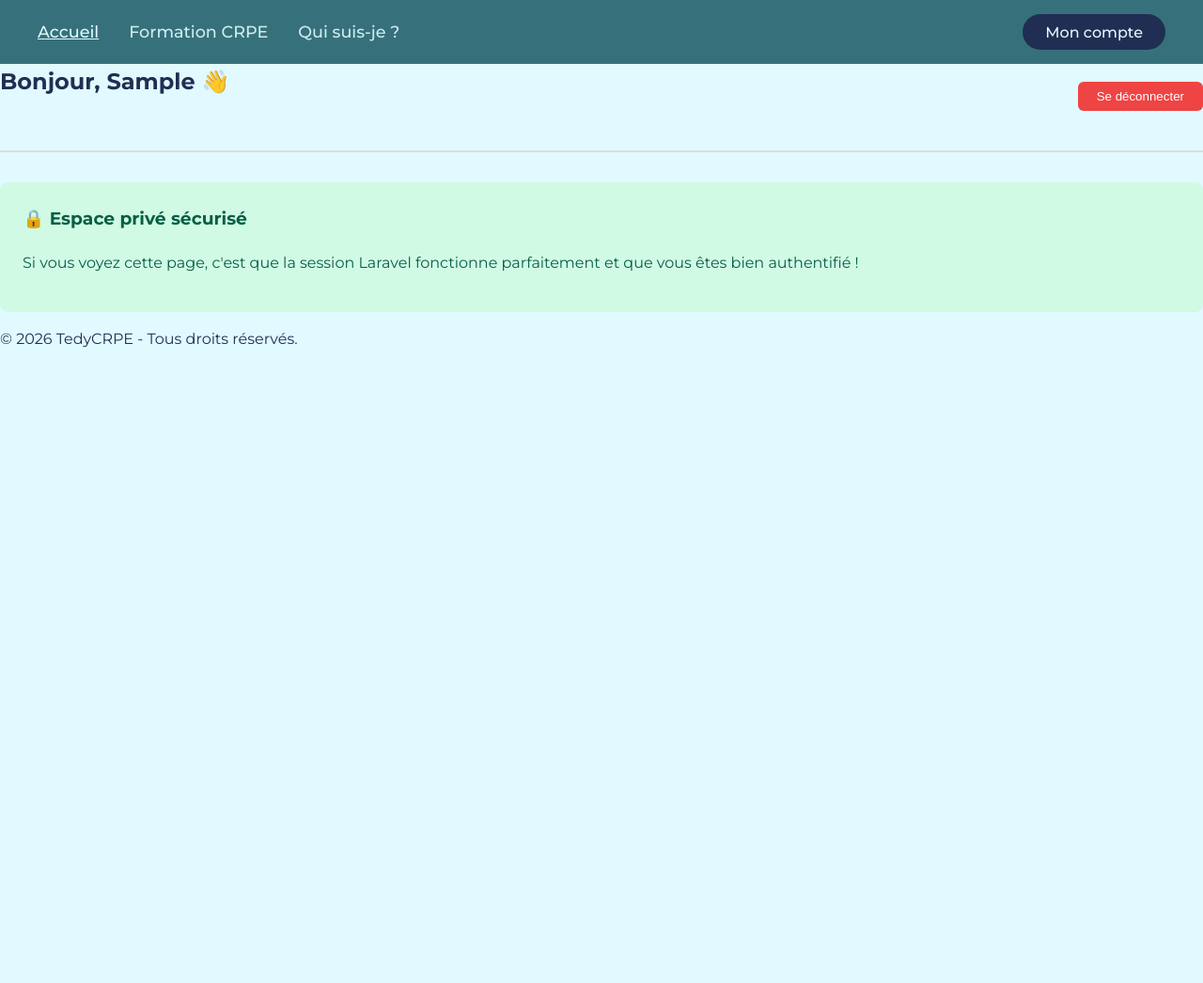
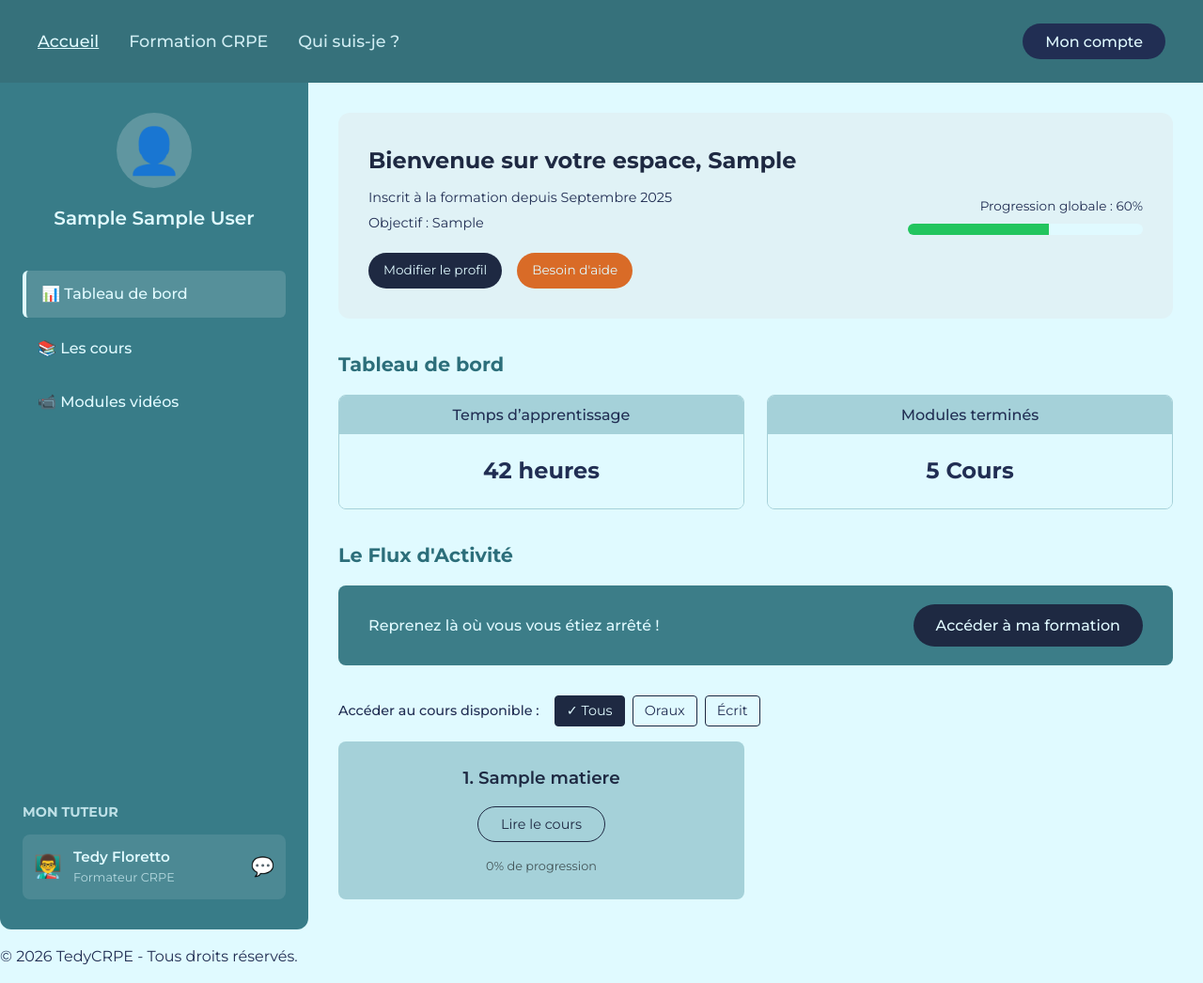
Before and after one commit to LohanVapaille/tedycrpe_CRPE-formation-plateform, a Laravel app: page /formation in a window 1280 px wide. Shown: the whole page at 94% size. Before the commit the page ends 370 px from the top, so only its background shows below. Run offline with Laravel 12, Linux system fonts and the light colour scheme; a user stored in the database is signed in; tables that the repository leaves empty hold one stand-in row (values such as "Sample post"); style sheets or scripts are compiled from the project's sources; parts of the project's set-up code (start-up, migrations or seed data) failed here and were passed over.

Commit message:
correct bug of formation route

```diff
--- a/app/Http/Controllers/FormationController.php
+++ b/app/Http/Controllers/FormationController.php
@@ -1,12 +1,17 @@
 <?php
 
 namespace App\Http\Controllers;
+
+use App\Models\Matiere;
+use Illuminate\Support\Facades\Auth;
 
 class FormationController extends Controller
 {
     public function index()
     {
-        // Seuls les utilisateurs connectés arriveront ici
-        return view('formation.index');
+        // On récupère les matières pour l'étudiant connecté
+        $matieres = Matiere::with('cours')->orderBy('ordre')->get();
+
+        return view('formation.index', compact('matieres'));
     }
 }
--- a/resources/css/app.scss
+++ b/resources/css/app.scss
@@ -7,6 +7,7 @@
 
 @use "pages/home";
 @use "pages/auth";
+@use "pages/dashboard";
 
 /* ==========================================================================
    1. CLASSES DE VISIBILITÉ ACCESSIBILITÉ & RESPONSIVE
@@ -131,6 +132,10 @@ body {
     margin: 0;
 }
 
+.main-content {
+    margin-top: 48.15px;
+}
+
 /* ==========================================================================
    4. DESIGN DES COMPOSANTS (Exemple d'utilisation des variables)
    ========================================================================== */
--- a/resources/css/components/_header.scss
+++ b/resources/css/components/_header.scss
@@ -3,8 +3,7 @@
 
 .main-header {
     background-color: v.$bleuvert; // La couleur bleu-vert de ta maquette
-    padding: 1.25rem 2rem;
-
+    padding: 30px 40px;
     .header-container {
         max-width: 1200px;
         margin: 0 auto;
--- a/resources/css/pages/_auth.scss
+++ b/resources/css/pages/_auth.scss
@@ -2,7 +2,7 @@
 @use "../variables" as v;
 
 .auth-container {
-    max-width: 450px;
+    max-width: 470px;
     margin: 5rem auto;
     background: v.$blanc;
     padding: 2.5rem;
--- /dev/null
+++ b/resources/css/pages/_dashboard.scss
@@ -0,0 +1,332 @@
+// resources/css/pages/_dashboard.scss
+@use "../variables" as v;
+
+$bleuvert: #387c88;
+$bleuclair: #a5d1d9;
+$bleu: #1e2942;
+$orange-accent: #d96b27;
+
+.dashboard-layout {
+    display: flex;
+
+    margin-top: -3rem; // Pour coller au header si besoin
+
+    @include v.phone-only {
+        flex-direction: column;
+    }
+}
+
+/* ==========================================
+   SIDEBAR STYLES
+   ========================================== */
+.dashboard-sidebar {
+    width: 280px;
+    background-color: $bleuvert;
+    color: v.$blanc;
+    padding: 2rem 1.5rem;
+    border-radius: 0 0 12px 12px;
+    display: flex;
+    flex-direction: column;
+    gap: 2.5rem;
+
+    @include v.phone-only {
+        width: 100%;
+        box-sizing: border-box;
+    }
+
+    .user-profile {
+        text-align: center;
+        .avatar-placeholder {
+            font-size: 3rem;
+            background: rgba(255, 255, 255, 0.2);
+            width: 80px;
+            height: 80px;
+            line-height: 80px;
+            border-radius: 50%;
+            margin: 0 auto 1rem;
+        }
+        .user-fullname {
+            margin: 0;
+            font-size: 1.25rem;
+            font-weight: 600;
+        }
+    }
+
+    .sidebar-menu {
+        display: flex;
+        flex-direction: column;
+        gap: 0.5rem;
+
+        .menu-item {
+            color: v.$blanc;
+            text-decoration: none;
+            padding: 0.75rem 1rem;
+            border-radius: 6px;
+            font-weight: 500;
+            display: flex;
+            align-items: center;
+            gap: 1rem;
+            transition: background 0.2s;
+
+            &:hover,
+            &.active {
+                background-color: rgba(255, 255, 255, 0.15);
+                border-left: 4px solid v.$blanc;
+            }
+        }
+    }
+
+    .tutor-section {
+        margin-top: auto;
+        .sidebar-subtitle {
+            font-size: 0.9rem;
+            text-transform: uppercase;
+            margin-bottom: 0.75rem;
+            opacity: 0.8;
+        }
+
+        .tutor-card {
+            display: flex;
+            align-items: center;
+            gap: 0.75rem;
+            background: rgba(255, 255, 255, 0.1);
+            padding: 0.75rem;
+            border-radius: 8px;
+            position: relative;
+
+            .tutor-avatar {
+                font-size: 1.5rem;
+            }
+            .tutor-name {
+                margin: 0;
+                font-weight: 600;
+                font-size: 0.95rem;
+            }
+            .tutor-role {
+                margin: 0;
+                font-size: 0.8rem;
+                opacity: 0.7;
+            }
+            .tutor-chat-btn {
+                text-decoration: none;
+                font-size: 1.25rem;
+                margin-left: auto;
+            }
+        }
+    }
+}
+
+/* ==========================================
+   MAIN CONTENT STYLES
+   ========================================== */
+.dashboard-main {
+    flex: 1;
+    padding: 2rem;
+
+    .block-title {
+        font-size: 1.3rem;
+        color: #2c6e7a;
+        margin: 2rem 0 1rem;
+    }
+
+    // Banner bienvenue
+    .welcome-banner {
+        background-color: #e0f2f6;
+        padding: 2rem;
+        border-radius: 12px;
+        display: flex;
+        justify-content: space-between;
+        align-items: center;
+
+        @include v.phone-only {
+            flex-direction: column;
+            gap: 1.5rem;
+        }
+
+        h2 {
+            margin: 0 0 0.5rem 0;
+            font-size: 1.5rem;
+            color: $bleu;
+        }
+        p {
+            margin: 0.25rem 0;
+            font-size: 0.9rem;
+            color: gray(0, 0.7);
+        }
+
+        .banner-actions {
+            margin-top: 1.25rem;
+            display: flex;
+            gap: 1rem;
+        }
+    }
+
+    // Boutons spécifiques maquette
+    .btn-secondary-light {
+        background: $bleu;
+        color: v.$blanc;
+        text-decoration: none;
+        padding: 0.5rem 1rem;
+        border-radius: 20px;
+        font-size: 0.85rem;
+    }
+    .btn-orange {
+        background: $orange-accent;
+        color: v.$blanc;
+        text-decoration: none;
+        padding: 0.5rem 1rem;
+        border-radius: 20px;
+        font-size: 0.85rem;
+    }
+    .btn-dark-blue {
+        background: $bleu;
+        color: v.$blanc;
+        text-decoration: none;
+        padding: 0.6rem 1.5rem;
+        border-radius: 30px;
+        font-weight: 500;
+        display: inline-block;
+    }
+
+    // Barre de progression globale
+    .banner-right {
+        text-align: right;
+        width: 250px;
+        .progress-label {
+            font-size: 0.85rem;
+            color: gray(0, 0.7);
+            display: block;
+            margin-bottom: 0.5rem;
+        }
+        .progress-bar-container {
+            background: v.$blanc;
+            height: 12px;
+            border-radius: 10px;
+            overflow: hidden;
+        }
+        .progress-bar-fill {
+            background: #22c55e;
+            height: 100%;
+        }
+    }
+
+    // Blocs de statistiques
+    .stats-grid {
+        display: grid;
+        grid-template-columns: repeat(2, 1fr);
+        gap: 1.5rem;
+
+        .stat-box {
+            background: #e0f2f6;
+            border: 1px solid $bleuclair;
+            border-radius: 8px;
+            text-align: center;
+            overflow: hidden;
+
+            .stat-title {
+                display: block;
+                background: $bleuclair;
+                padding: 0.5rem;
+                font-weight: 500;
+                font-size: 1rem;
+            }
+            .stat-value {
+                display: block;
+                padding: 1.25rem;
+                font-size: 1.5rem;
+                font-weight: bold;
+                background: v.$blanc;
+            }
+        }
+    }
+
+    // Flux d'activité
+    .resume-activity-box {
+        background: #3c7d88;
+        color: v.$blanc;
+        padding: 1.25rem 2rem;
+        border-radius: 8px;
+        display: flex;
+        justify-content: space-between;
+        align-items: center;
+        p {
+            margin: 0;
+            font-weight: 500;
+        }
+    }
+
+    // Filtres
+    .matieres-section-header {
+        margin: 2rem 0 1rem;
+        display: flex;
+        align-items: center;
+        gap: 1rem;
+        font-size: 0.9rem;
+        .filter-label {
+            margin: 0;
+            font-weight: 500;
+        }
+        .filter-badges {
+            display: flex;
+            gap: 0.5rem;
+            .badge {
+                border: 1px solid $bleu;
+                padding: 0.25rem 0.75rem;
+                border-radius: 4px;
+                cursor: pointer;
+                &.active {
+                    background: $bleu;
+                    color: v.$blanc;
+                }
+            }
+        }
+    }
+
+    // Grille des matières de la maquette
+    .matieres-secure-grid {
+        display: grid;
+        grid-template-columns: repeat(2, 1fr);
+        gap: 1.5rem;
+
+        @include v.phone-only {
+            grid-template-columns: 1fr;
+        }
+
+        .secure-matiere-card {
+            background-color: $bleuclair;
+            padding: 1.5rem;
+            border-radius: 8px;
+            text-align: center;
+            display: flex;
+            flex-direction: column;
+            align-items: center;
+            gap: 1rem;
+
+            .matiere-number {
+                font-size: 1.15rem;
+                font-weight: 600;
+                color: $bleu;
+            }
+
+            .btn-action-course {
+                background: none;
+                border: 1px solid $bleu;
+                color: $bleu;
+                text-decoration: none;
+                padding: 0.4rem 1.5rem;
+                border-radius: 20px;
+                font-size: 0.9rem;
+                transition: background 0.2s;
+                &:hover {
+                    background: $bleu;
+                    color: v.$blanc;
+                }
+            }
+
+            .matiere-progression {
+                font-size: 0.8rem;
+                color: rgba(0, 0, 0, 0.6);
+            }
+        }
+    }
+}
--- a/resources/views/auth/login.blade.php
+++ b/resources/views/auth/login.blade.php
@@ -4,7 +4,7 @@
 
 @section('content')
     <div class="auth-container fade-in">
-        <h2 class="auth-title">Connexion à l'espace CRPE</h2>
+        <h2 class="auth-title">Connexion à l'espace de formation</h2>
         <p class="auth-subtitle">Veuillez entrer vos identifiants pour accéder à vos cours.</p>
 
         @if($errors->any())
@@ -33,5 +33,6 @@
 
             <button type="submit" class="btn-submit">Se connecter</button>
         </form>
+        <p>Si vous avez oublié votre mot de passe, veuillez contacter votre tuteur.</p>
     </div>
 @endsection
--- a/resources/views/formation/index.blade.php
+++ b/resources/views/formation/index.blade.php
@@ -1,25 +1,107 @@
 @extends('layouts.app')
 
-@section('title', 'Espace Formation')
+@section('title', 'Mon Tableau de bord')
 
 @section('content')
-    <div class="formation-dashboard fade-in">
-        <div class="dashboard-header">
-            <div>
-                <h2>Bonjour, {{ Auth::user()->firstname }} 👋</h2>
-                <p>Ravi de vous revoir dans votre espace de révision.</p>
+    <div class="dashboard-layout fade-in">
+
+        <!-- 1. SIDEBAR (Colonne Gauche) -->
+        <aside class="dashboard-sidebar">
+            <div class="user-profile">
+                <div class="avatar-placeholder">
+                    <!-- Icône utilisateur simplifiée ou image -->
+                    👤
+                </div>
+                <h3 class="user-fullname">{{ Auth::user()->firstname }} {{ Auth::user()->name }}</h3>
             </div>
 
-            <form action="{{ route('logout') }}" method="POST">
-                @csrf
-                <button type="submit" class="btn-logout">Se déconnecter</button>
-            </form>
-        </div>
+            <nav class="sidebar-menu">
+                <a href="#" class="menu-item active">📊 Tableau de bord</a>
+                <a href="#" class="menu-item">📚 Les cours</a>
+                <a href="#" class="menu-item">📹 Modules vidéos</a>
+            </nav>
 
-        <div class="secure-box">
-            <h3>🔒 Espace privé sécurisé</h3>
-            <p>Si vous voyez cette page, c'est que la session Laravel fonctionne parfaitement et que vous êtes bien
-                authentifié !</p>
-        </div>
+            <div class="tutor-section">
+                <h4 class="sidebar-subtitle">Mon tuteur</h4>
+                <div class="tutor-card">
+                    <!-- Tu pourras lier cette image dynamiquement plus tard -->
+                    <div class="tutor-avatar">👨‍🏫</div>
+                    <div class="tutor-info">
+                        <p class="tutor-name">Tedy Floretto</p>
+                        <p class="tutor-role">Formateur CRPE</p>
+                    </div>
+                    <!-- Bulle de chat reliée au modèle Chat/Message plus tard -->
+                    <a href="#" class="tutor-chat-btn">💬</a>
+                </div>
+            </div>
+        </aside>
+
+        <!-- 2. CONTENU PRINCIPAL (Zone Droite) -->
+        <main class="dashboard-main">
+
+            <!-- Section Bienvenue & Progression -->
+            <section class="welcome-banner">
+                <div class="banner-left">
+                    <h2>Bienvenue sur votre espace, {{ Auth::user()->firstname }}</h2>
+                    <p class="meta-info">Inscrit à la formation depuis Septembre 2025</p>
+                    <p class="meta-objective">Objectif : {{ $matieres->first()->module_associe ?? 'CRPE BAC + 5' }}</p>
+
+                    <div class="banner-actions">
+                        <a href="#" class="btn-secondary-light">Modifier le profil</a>
+                        <a href="#" class="btn-orange">Besoin d'aide</a>
+                    </div>
+                </div>
+                <div class="banner-right">
+                    <span class="progress-label">Progression globale : 60%</span>
+                    <div class="progress-bar-container">
+                        <div class="progress-bar-fill" style="width: 60%"></div>
+                    </div>
+                </div>
+            </section>
+
+            <!-- Statistiques rapides -->
+            <h3 class="block-title">Tableau de bord</h3>
+            <section class="stats-grid">
+                <div class="stat-box">
+                    <span class="stat-title">Temps d’apprentissage</span>
+                    <span class="stat-value">42 heures</span>
+                </div>
+                <div class="stat-box">
+                    <span class="stat-title">Modules terminés</span>
+                    <span class="stat-value">5 Cours</span>
+                </div>
+            </section>
+
+            <!-- Bouton de reprise d'activité rapide -->
+            <h3 class="block-title">Le Flux d'Activité</h3>
+            <section class="resume-activity-box">
+                <p>Reprenez là où vous vous étiez arrêté !</p>
+                <a href="#" class="btn-dark-blue">Accéder à ma formation</a>
+            </section>
+
+            <!-- Filtres et liste des matières dynamiques -->
+            <div class="matieres-section-header">
+                <p class="filter-label">Accéder au cours disponible :</p>
+                <div class="filter-badges">
+                    <span class="badge active">✓ Tous</span>
+                    <span class="badge">Oraux</span>
+                    <span class="badge">Écrit</span>
+                </div>
+            </div>
+
+            <!-- Grille des matières issues de la BDD -->
+            <section class="matieres-secure-grid">
+                @forelse($matieres as $index => $matiere)
+                    <div class="secure-matiere-card">
+                        <span class="matiere-number">{{ $index + 1 }}. {{ $matiere->name }}</span>
+                        <a href="#" class="btn-action-course">Lire le cours</a>
+                        <span class="matiere-progression">0% de progression</span>
+                    </div>
+                @empty
+                    <p class="no-data">Aucune matière n'est disponible pour le moment.</p>
+                @endforelse
+            </section>
+
+        </main>
     </div>
 @endsection
--- a/resources/views/layouts/app.blade.php
+++ b/resources/views/layouts/app.blade.php
@@ -20,7 +20,7 @@
             </nav>
 
             <div class="user-actions">
-                <a href="#" class="account-btn">Mon compte</a>
+                <a href="{{ route('login') }}" class="account-btn">Mon compte</a>
             </div>
         </div>
     </header>
--- a/routes/web.php
+++ b/routes/web.php
@@ -8,8 +8,9 @@ use App\Http\Controllers\FormationController;
 // Appelle la méthode index du HomeController pour la page d'accueil
 Route::get('/', [HomeController::class, 'index'])->name('home');
 Route::get('/qui-suis-je', [HomeController::class, 'about'])->name('about');
-
-
+// Good
+// Vérifie bien que ta route GET ressemble à ça (au singulier ou pluriel, mais identique partout) :
+Route::get('/formation', [FormationController::class, 'index'])->name('formation.index');
 
 // Invités (Public)
 Route::get('/login', [LoginController::class, 'showLoginForm'])->name('login');
```
